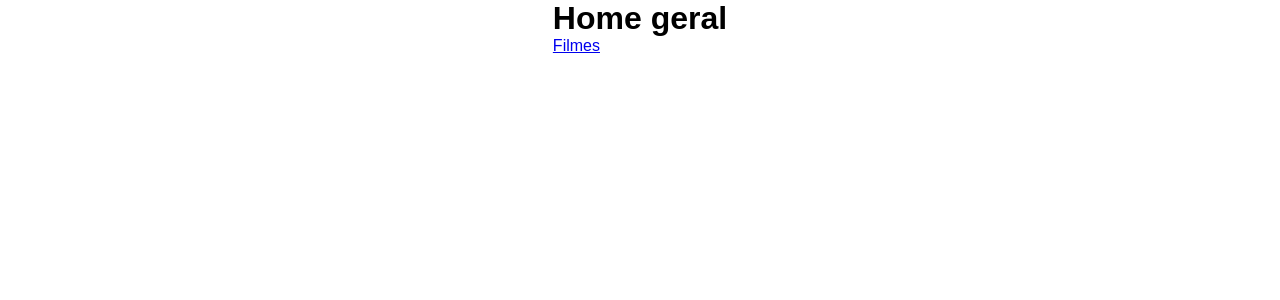
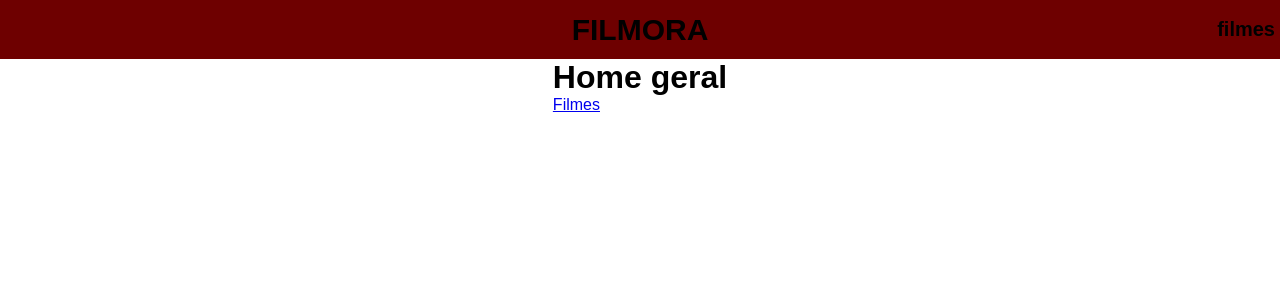
Before and after one commit to ruan82645/filmora, a React (Create React App) app: page / in a window 1280 px wide. Shown: the top 300 px of the page. Built offline with nearby package versions, Linux system fonts and the light colour scheme; the HTML template or start-up script is replaced by a standard one.

Commit message:
header feita

```diff
--- /dev/null
+++ b/src/Components/Header/header.css
@@ -0,0 +1,31 @@
+header {
+  display: flex;
+  width: 100%;
+  align-items: center;
+  justify-content: center;
+  position: relative;
+  background-color: rgb(110, 0, 0);
+}
+
+.logo {
+  position: absolute;
+  text-decoration: none;
+  font-size: 30px;
+  color: black;
+  font-weight: bold;
+}
+
+.favoritos {
+  text-decoration: none;
+  font-size: 20px;
+  color: black;
+  font-weight: bold;
+  padding: 18px 5px;
+  margin-left: auto;
+}
+
+.favoritos:hover {
+  border-radius: 5px;
+  transition: all 0.5s;
+  background-color: rgb(90, 1, 1);
+}
--- /dev/null
+++ b/src/Components/Header/index.js
@@ -0,0 +1,19 @@
+import React from "react";
+import { Link } from "react-router-dom";
+import "./header.css";
+
+function Header() {
+  return (
+    <header>
+      <Link to="/" className="logo">
+        FILMORA
+      </Link>
+
+      <Link to="/Favoritos" className="favoritos">
+        filmes
+      </Link>
+    </header>
+  );
+}
+
+export default Header;
--- a/src/routes.js
+++ b/src/routes.js
@@ -2,10 +2,12 @@ import { BrowserRouter, Routes, Route } from "react-router-dom";
 import Filmes from "./pages/Filmes";
 import Home from "./pages/Home";
 import Erro from "./pages/Erro";
+import Header from "./Components/Header";
 
 function RouterApp() {
   return (
     <BrowserRouter>
+      <Header />
       <Routes>
         <Route path="/" element={<Home />} />
         <Route path="/Filmes/:id" element={<Filmes />} />
```
